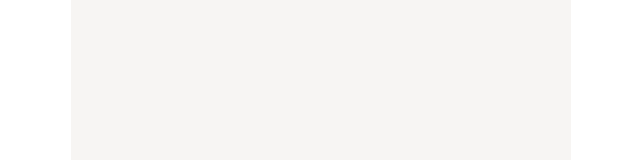
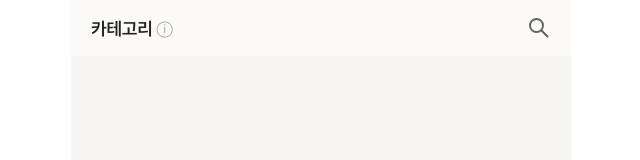
Before and after one commit to SWYG-4-Latte/SWYG-4-Latte-FE, a Next.js app: page /menu in a window 1280 px wide. Shown: the top 160 px of the page, without its empty margins (319-959 px from the left). Built offline with nearby package versions, Linux system fonts and the light colour scheme.

Commit message:
feat: 카테고리 페이지 헤더 추가

```diff
--- a/src/app/menu/page.tsx
+++ b/src/app/menu/page.tsx
@@ -1,8 +1,10 @@
+import CategoryHeader from '@/components/category/CategoryHeader';
 import BottomNavigation from '@/components/common/bottomNavigation/BottomNavigation';
 
-export default function MenuPage() {
+export default function MenuListPage() {
   return (
     <div>
+      <CategoryHeader />
       <BottomNavigation />
     </div>
   );
--- /dev/null
+++ b/src/components/category/CategoryHeader.tsx
@@ -0,0 +1,39 @@
+'use client';
+
+import Image from 'next/image';
+import Link from 'next/link';
+import { useState } from 'react';
+
+import Tooltip from '../common/Tooltip';
+
+const CategoryHeader = () => {
+  const [isTooltipOpen, setIsTooltipOpen] = useState(false);
+
+  return (
+    <header className="fixed left-0 right-0 z-10 mx-auto flex h-14 max-w-[500px] items-center justify-between bg-primaryIvory px-5">
+      <div className="relative flex items-center gap-1">
+        <span className="text-lg font-semibold text-gray10">카테고리</span>
+        <div className="relative">
+          <button onClick={() => setIsTooltipOpen(true)} className="leading-6 text-gray06">
+            ⓘ
+          </button>
+          {isTooltipOpen && (
+            <Tooltip className="-left-[65.6px]" onClose={() => setIsTooltipOpen(false)}>
+              사이즈별 카페인 함량은
+              <br />
+              음료를 선택하면 확인 가능해요.
+            </Tooltip>
+          )}
+        </div>
+      </div>
+
+      <div className="my-4 flex gap-4">
+        <Link href="/menu/search" scroll={false}>
+          <Image src="/svgs/search.svg" priority width={24} height={24} alt="검색 아이콘" />
+        </Link>
+      </div>
+    </header>
+  );
+};
+
+export default CategoryHeader;
--- a/src/components/common/Tooltip.tsx
+++ b/src/components/common/Tooltip.tsx
@@ -3,14 +3,14 @@ import { PropsWithChildren, useRef } from 'react';
 
 import useOutsideClick from '@/hooks/useOutsideClick';
 
-const Tooltip = ({ children, onClose }: PropsWithChildren<{ onClose: () => void }>) => {
+const Tooltip = ({ children, onClose, className }: PropsWithChildren<{ onClose: () => void; className?: string }>) => {
   const tooltipRef = useRef(null);
   useOutsideClick(tooltipRef, () => onClose());
 
   return (
     <div
       ref={tooltipRef}
-      className="absolute right-0 flex gap-3 rounded-lg border border-gray04 bg-primaryIvory px-4 py-2 shadow-toast"
+      className={`absolute ${className ? className : 'right-0'} flex gap-3 rounded-lg border border-gray04 bg-primaryIvory px-4 py-2 shadow-toast`}
     >
       <p className="whitespace-nowrap text-xs leading-[18px] text-gray10 ">{children}</p>
       <button className="h-4 w-4" onClick={onClose}>
```
